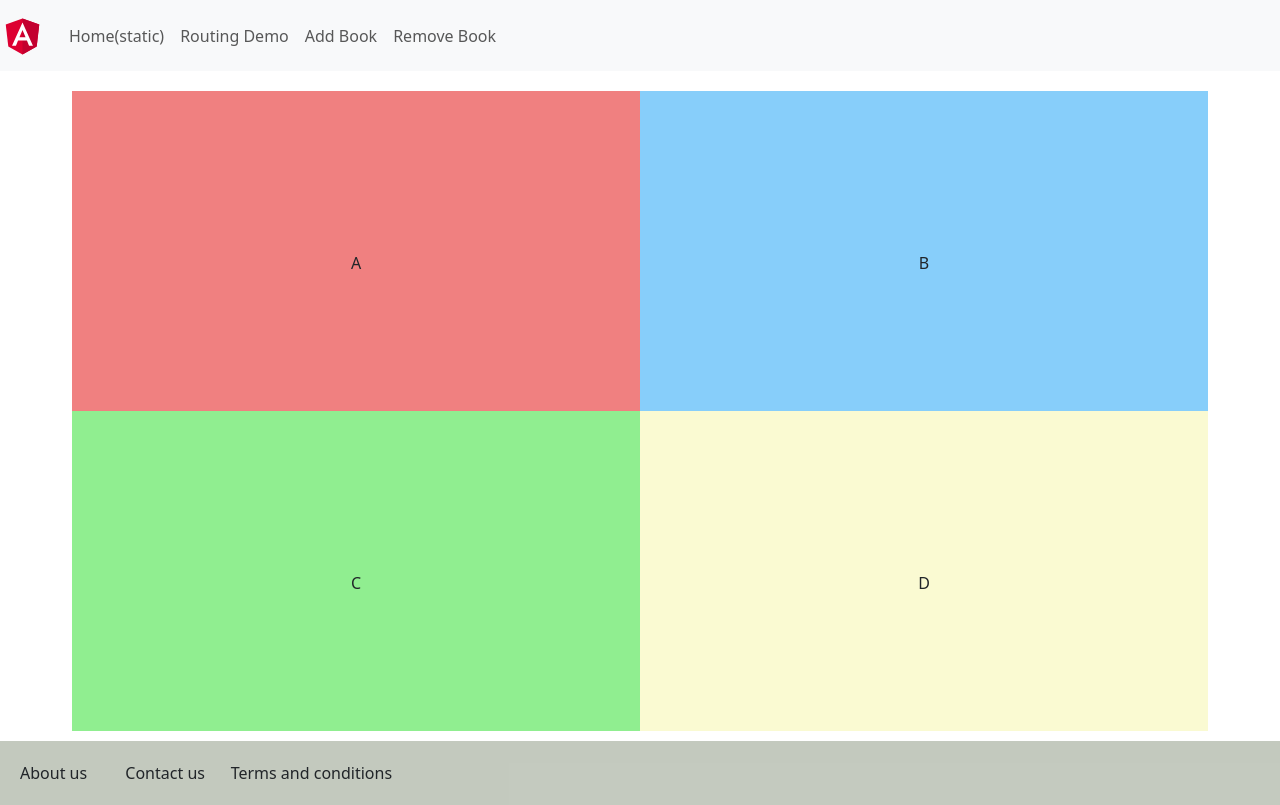
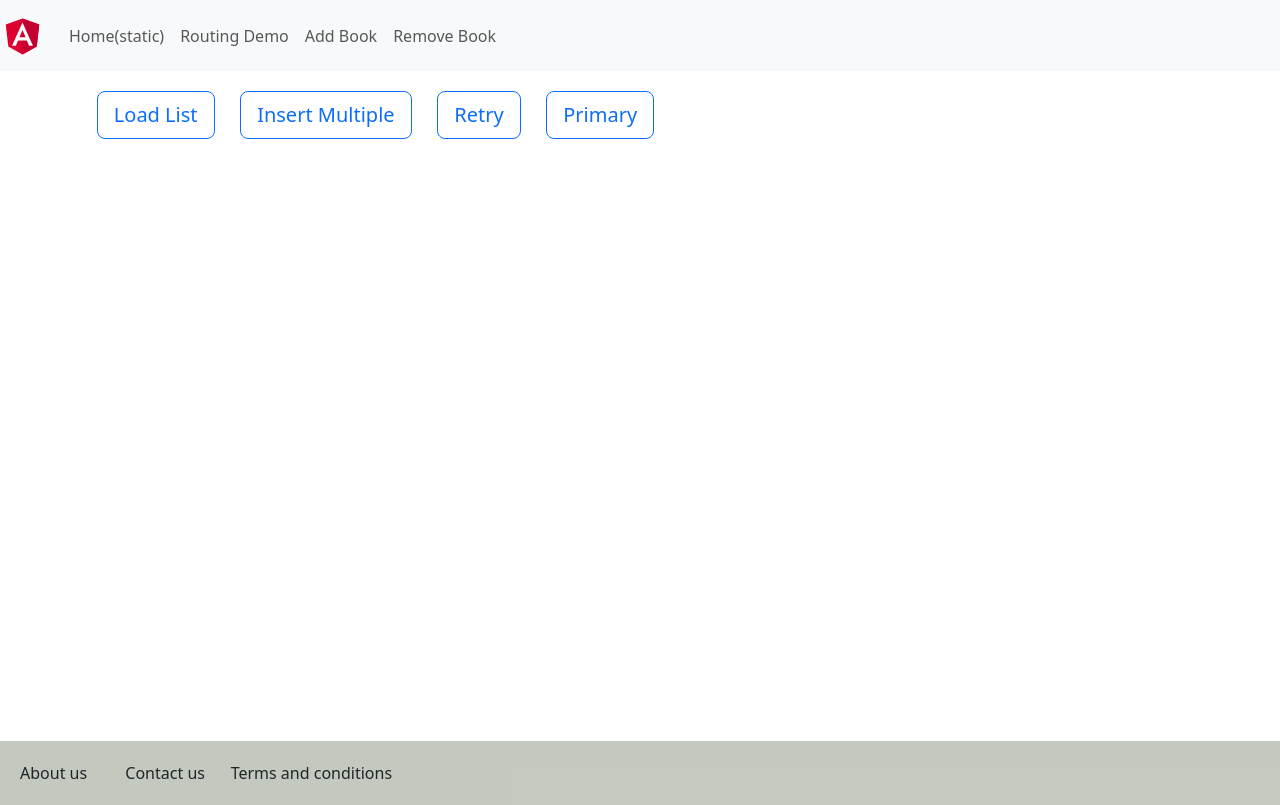
Before and after one commit to AkshatShetty101/Angular-Teaching, an Angular app in the folder QuotesApp/: page /observables in a window 1280 px wide. Built offline with nearby package versions, Linux system fonts and the light colour scheme.

Commit message:
FInished Observables

```diff
--- a/QuotesApp/src/app/app.module.ts
+++ b/QuotesApp/src/app/app.module.ts
@@ -17,6 +17,7 @@ import { ObservablesComponent } from './observables/observables.component';
 
 import { ROUTES } from './app.routing';
 import { PageNotFoundComponent } from './page-not-found/page-not-found.component'
+import { HttpClientModule } from '@angular/common/http';
 
 @NgModule({
   declarations: [
@@ -35,6 +36,7 @@ import { PageNotFoundComponent } from './page-not-found/page-not-found.component
   imports: [
     BrowserModule,
     FormsModule,
+    HttpClientModule,
     ROUTES
   ],
   providers: [BookService],
--- a/QuotesApp/src/app/observables/functions.ts
+++ b/QuotesApp/src/app/observables/functions.ts
@@ -1,6 +1,6 @@
 import { Observable } from 'rxjs/Rx';
 
-export function Coordinates() {
+export function movingCoordinates() {
     const obs$ = Observable.fromEvent(document, 'mousemove');
     const XYobs$ = obs$.map(
         (mouse: MouseEvent) => {
@@ -13,3 +13,17 @@ export function Coordinates() {
     // return obs$
     return XYobs$
 }
+
+export function clickedCoordinates() {
+    const obs$ = Observable.fromEvent(document, 'clicked');
+    const XYobs$ = obs$.map(
+        (mouse: MouseEvent) => {
+            return {
+                x: mouse.x,
+                y: mouse.y
+            }
+        }
+    )
+    // return obs$
+    return XYobs$
+}
--- a/QuotesApp/src/app/observables/observables.component.css
+++ b/QuotesApp/src/app/observables/observables.component.css
@@ -1,4 +1,4 @@
-.col {
+/* .col {
     width: 50vw;
     text-align: center;
     padding-top: 20vh;
@@ -6,12 +6,6 @@
 .row {
     height: 40vh;
 }
-
-/* span {
-    background-color: black;
-    color: white;
-
-} */
 
 #A{
     background: lightcoral;
@@ -27,4 +21,13 @@
 
 #D{
     background: lightgoldenrodyellow;
+} */
+
+.btn {
+    margin-left: 1vw;
+    margin-right: 1vw;
 }
+.row {
+    padding-top: 2vh;
+    padding-bottom: 2vh;
+}
--- a/QuotesApp/src/app/observables/observables.component.html
+++ b/QuotesApp/src/app/observables/observables.component.html
@@ -1,4 +1,4 @@
-<div class="row">
+<!-- <div class="row">
   <div class="col" id="A" (mouseenter)='enter("A")' (mouseleave)='exit("A")'>
     <span>A</span>
   </div>
@@ -13,4 +13,28 @@
   <div class="col" id="D" (mouseenter)='enter("D")' (mouseleave)='exit("D")'>
     <span>D</span>
   </div>
+</div> -->
+<button type="button" class="btn btn-lg btn-outline-primary" (click)="listAllBooks()">
+  Load List
+</button>
+<button type="button" class="btn btn-lg btn-outline-primary" (click)="insertMultiple()">
+  Insert Multiple
+</button>
+<button type="button" class="btn btn-lg btn-outline-primary" (click)="retryRequest()">
+  Retry
+</button>
+<button type="button" class="btn btn-lg btn-outline-primary">Primary</button>
+
+<div *ngIf="loaded()">
+  <div class="row" *ngFor="let book of books">
+    <div class="col-12">
+      <div class="card">
+        <div class="card-body">
+          <h5 class="card-title">{{ book.name }}</h5>
+          <h6 class="card-subtitle mb-2 text-muted">{{ book.author }}</h6>
+          <p class="card-text">{{ book.desc }}</p>
+        </div>
+      </div>
+    </div>
+  </div>
 </div>
--- a/QuotesApp/src/app/observables/observables.component.ts
+++ b/QuotesApp/src/app/observables/observables.component.ts
@@ -1,8 +1,10 @@
+import { Observable } from 'rxjs/Rx';
 import { Component, OnInit } from '@angular/core';
+import { HttpClient, HttpHeaders } from '@angular/common/http';
 
-import { Coordinates } from './functions';
-import { Observable } from 'rxjs/Observable';
-import { Subscription } from 'rxjs/Subscription';
+import { movingCoordinates, clickedCoordinates } from './functions';
+import { Book } from '../shared/models/book.model';
+
 
 interface Dictionary { [id: string]: any; }
 
@@ -13,33 +15,96 @@ interface Dictionary { [id: string]: any; }
 })
 export class ObservablesComponent implements OnInit {
   dict: Dictionary = {};
+  books: Book[] = [];
+  loadedBooks: boolean;
 
-  constructor() { }
+  constructor(private http: HttpClient) { }
 
   ngOnInit() { }
 
-  enter(zone: string) {
-    console.log('enter: ' + zone);
-    /*
-      Basic Dictionary Test
-      this.dict[zone] = zone;
-    */
-    this.dict[zone] = Coordinates()
-      .subscribe(
-      (coords: any) => {
-        console.log(coords);
-      });
-    console.log(this.dict);
+  // enter(zone: string) {
+  //   console.log('enter: ' + zone);
+  //   /*
+  //     Basic Dictionary Test
+  //     this.dict[zone] = zone;
+  //   */
+  //   this.dict[zone] = movingCoordinates()
+  //     .subscribe(
+  //     (coords: any) => {
+  //       console.log(coords);
+  //     });
+  //   console.log(this.dict);
+  // }
+
+  // exit(zone: string) {
+  //   console.log('exit: ' + zone);
+  //   /*
+  //     Basic Dictionary Test
+  //     this.dict[zone] = zone;
+  //   */
+  //   this.dict[zone].unsubscribe();
+  //   console.log(this.dict);
+  // }
+
+  listAllBooks() {
+    this.loadedBooks = false;
+    const res$ = this.http.get('http://localhost:3443');
+    res$.subscribe(
+      (booksData: any) => {
+        console.log(booksData);
+        this.loadBooks(booksData);
+        this.loadedBooks = true;
+      }
+    );
   }
 
-  exit(zone: string) {
-    console.log('exit: ' + zone);
-    /*
-      Basic Dictionary Test
-      this.dict[zone] = zone;
-    */
-    this.dict[zone].unsubscribe();
-    console.log(this.dict);
+  loadBooks(booksData: any) {
+    this.books = [];
+    for (let book of booksData) {
+      this.books.push(new Book(
+        book.name,
+        book.author,
+        book.desc,
+        book.img_path)
+      );
+    }
   }
 
+  loaded() {
+    return this.loadedBooks;
+  }
+
+  insertMultiple() {
+    let firstBook = JSON.stringify([new Book('First Book', 'Kevin', 'First book of multiple insert', 'Blah')]),
+      secondBook = JSON.stringify([new Book('Second Book', 'Akshat', 'Second book of multiple insert', 'More Blah')]),
+      headers = new HttpHeaders();
+    headers.append('Content-Type', 'application/json');
+
+    const first$ = this.http.put('http://localhost:3443/add', firstBook, { headers });
+    const second$ = this.http.put('http://localhost:3443/add', secondBook, { headers });
+    const res$ = this.http.get('http://localhost:3443');
+    const combined$ = Observable.concat(first$, second$, res$).filter((data: any) => data != null);
+
+    this.loadedBooks = false;
+    combined$.subscribe(
+      (booksData: any) => {
+        console.log(booksData);
+        this.loadBooks(booksData);
+        this.loadedBooks = true;
+      }
+    );
+  }
+
+  retryRequest() {
+    // const req$ = this.http.get('http://localhost:3443/flaky').retry();
+    const req$ = this.http.get('http://localhost:3443/flaky').retryWhen((errs) => errs.delay(5000));
+    this.loadedBooks = false;
+    req$.subscribe(
+      (booksData: any) => {
+        console.log(booksData);
+        this.loadBooks(booksData);
+        this.loadedBooks = true;
+      }
+    );
+  }
 }
```
Also changed, not shown: QuotesApp/src/app/shared/models/book.model.ts (+7 -6 lines).
